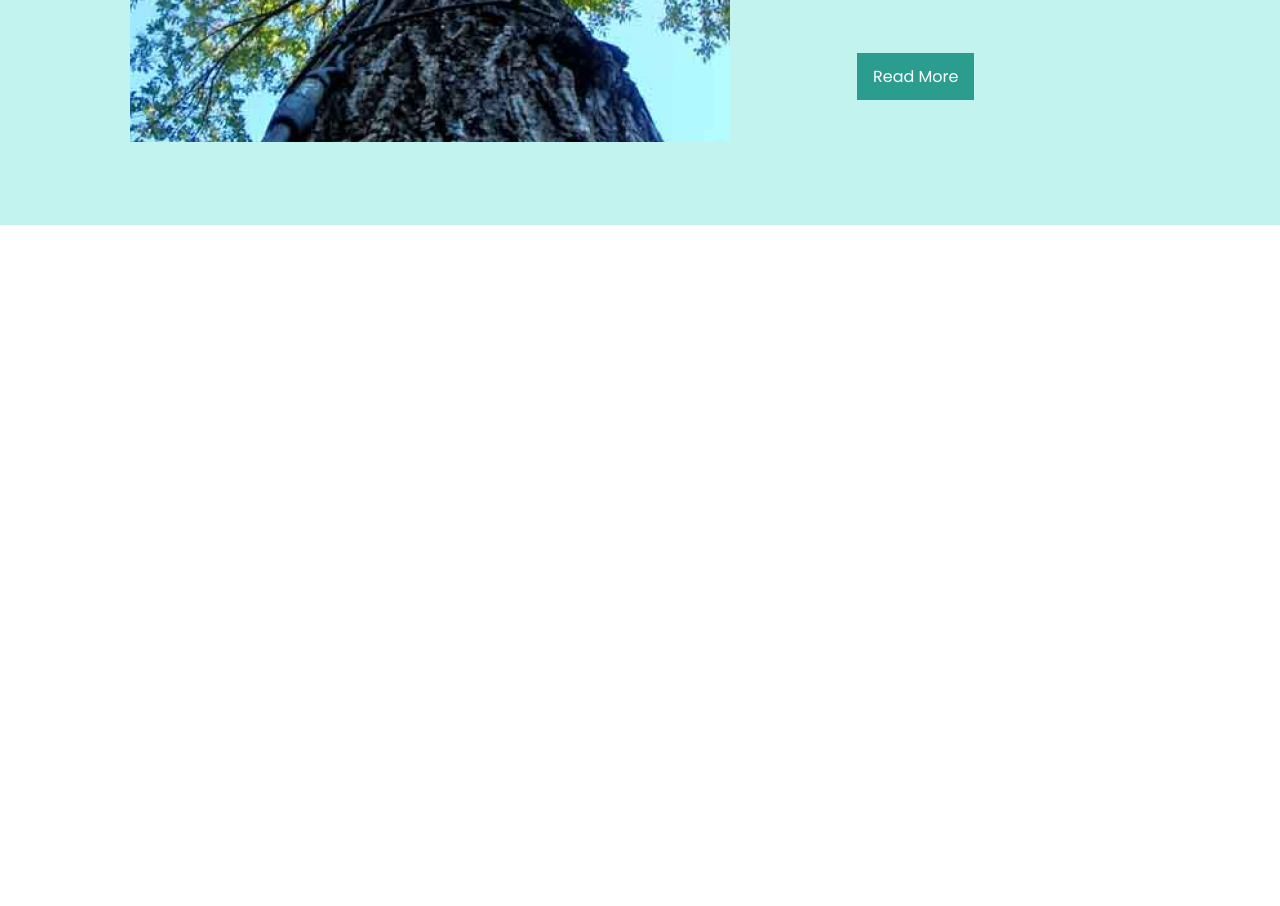
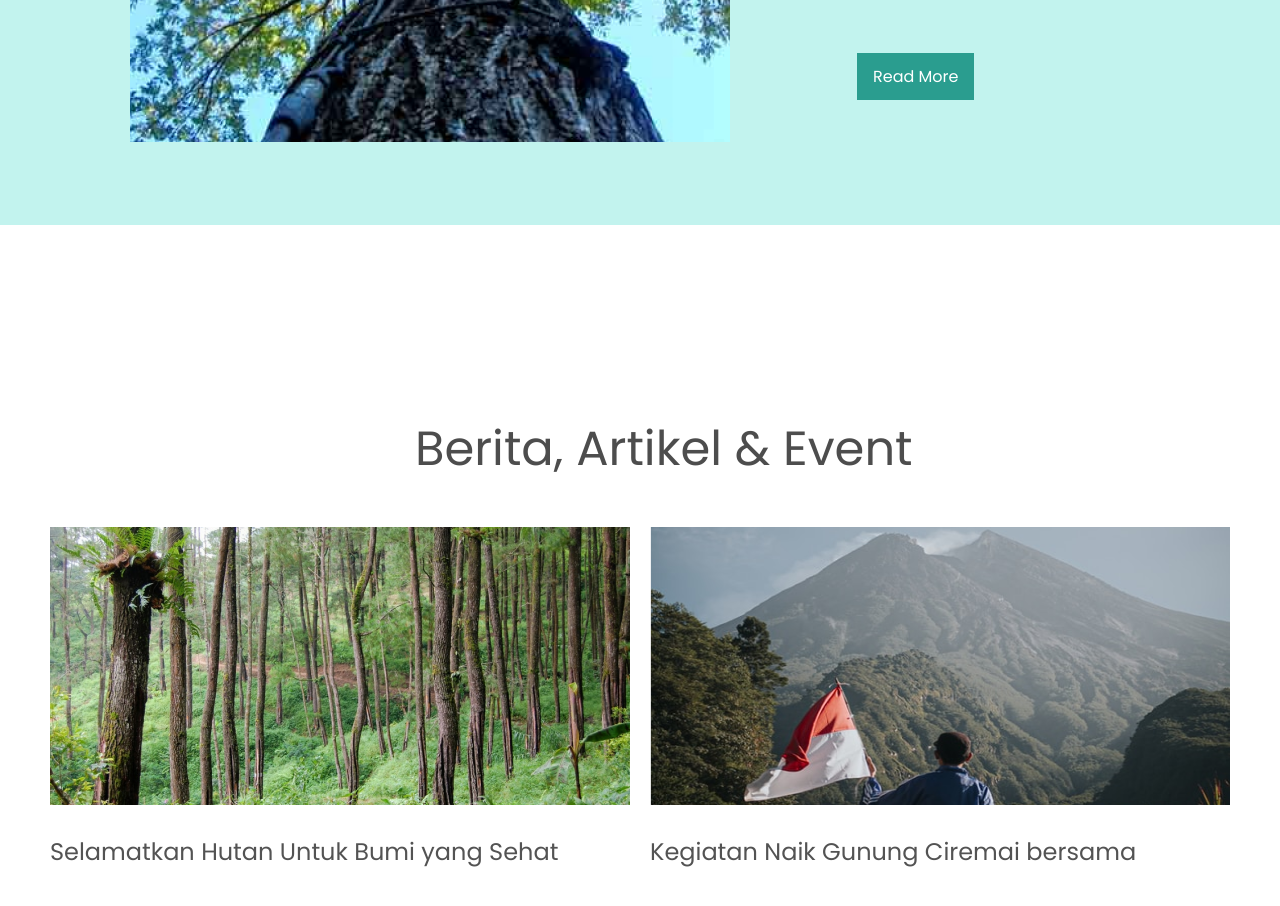
Before and after one commit to murdady/davaleba-5, a plain HTML site: page index.html in a window 1280 px wide. Shown: the part 1440-2346 px from the top of the page. Before the commit the page ends 1665 px from the top, so only its background shows below. Drawn offline with Linux system fonts and the light colour scheme.

Commit message:
Added Section2

```diff
--- a/css/styles.css
+++ b/css/styles.css
@@ -140,3 +140,44 @@ a {
     font-weight: 400;
     margin-top: 56px;
 }
+
+/* SECTION2 */
+
+.section2 {
+    width: 1180px;
+    margin: 200px auto;
+}
+
+.berita {
+    color: #4D4D4D;
+    font-family: 'Poppins', sans-serif;
+    font-size: 48px;
+    font-weight: 500;
+    margin-bottom: 54px;
+    margin-left: 365px;
+}
+
+.leftpic {
+    display: inline-block;
+    margin-right: 16px;
+}
+
+.rightpic {
+    display: inline-block;
+}
+
+.forrest {
+    color: #535353;
+    font-family: 'Poppins', sans-serif;
+    font-size: 24px;
+    font-weight: 400;
+    margin-top: 32px;
+}
+
+.mountains {
+    color: #535353;
+    font-family: 'Poppins', sans-serif;
+    font-size: 24px;
+    font-weight: 400;
+    margin-top: 32px;
+}
--- a/index.html
+++ b/index.html
@@ -72,10 +72,23 @@
 
     </section>
 
+    <!-- SECTION2 -->
 
+    <section class="section2">
 
+        <h1 class="berita">Berita, Artikel & Event</h1>
 
+        <figure class="leftpic">
+            <img src="images/unsplash_uD4wymJbp7g.png" alt="forresttrees">
+            <figcaption class="forrest">Selamatkan Hutan Untuk Bumi yang Sehat</figcaption>
+        </figure>
 
+        <figure class="rightpic">
+            <img src="images/unsplash_go75G-7A5jw.png" alt="mountains">
+            <figcaption class="mountains">Kegiatan Naik Gunung Ciremai bersama</figcaption>
+        </figure>
+
+    </section>
 
 
 </body>
```
Also changed, not shown: images/unsplash_go75G-7A5jw.png (added), images/unsplash_uD4wymJbp7g.png (added).
